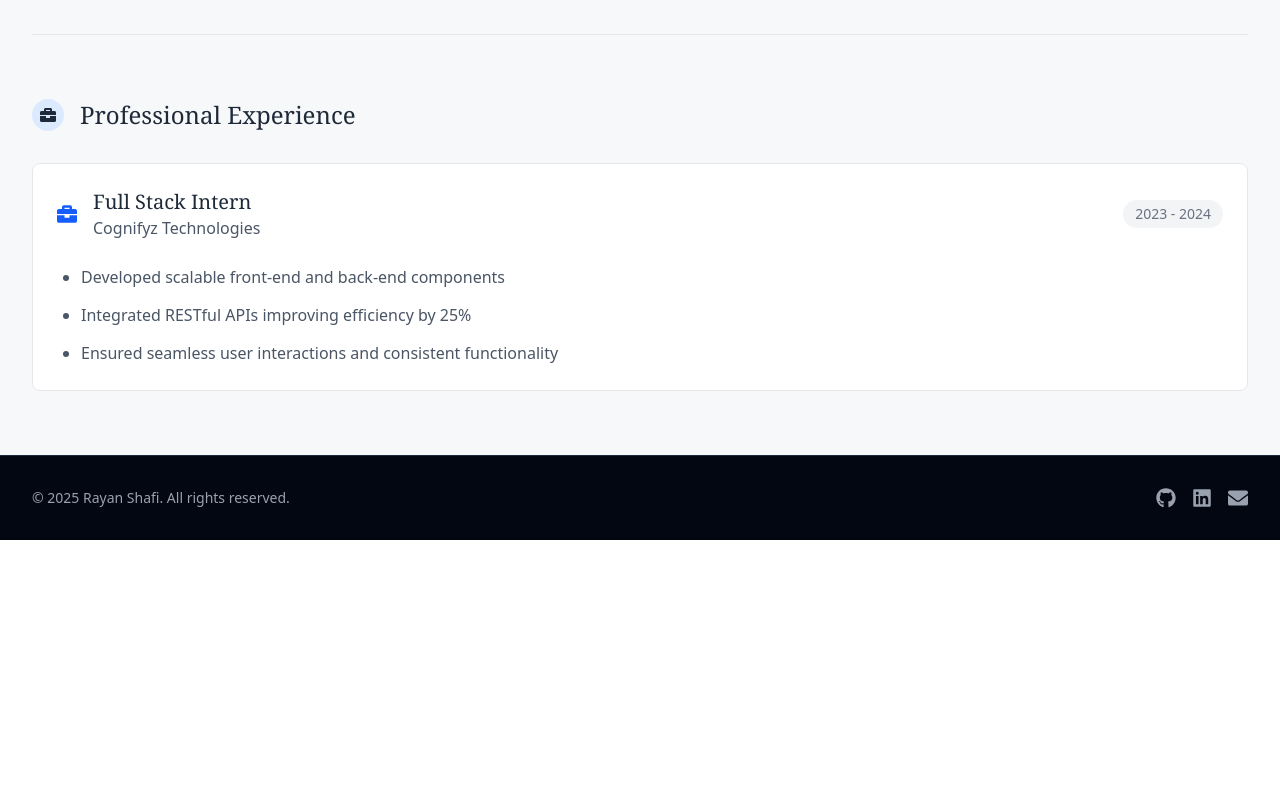
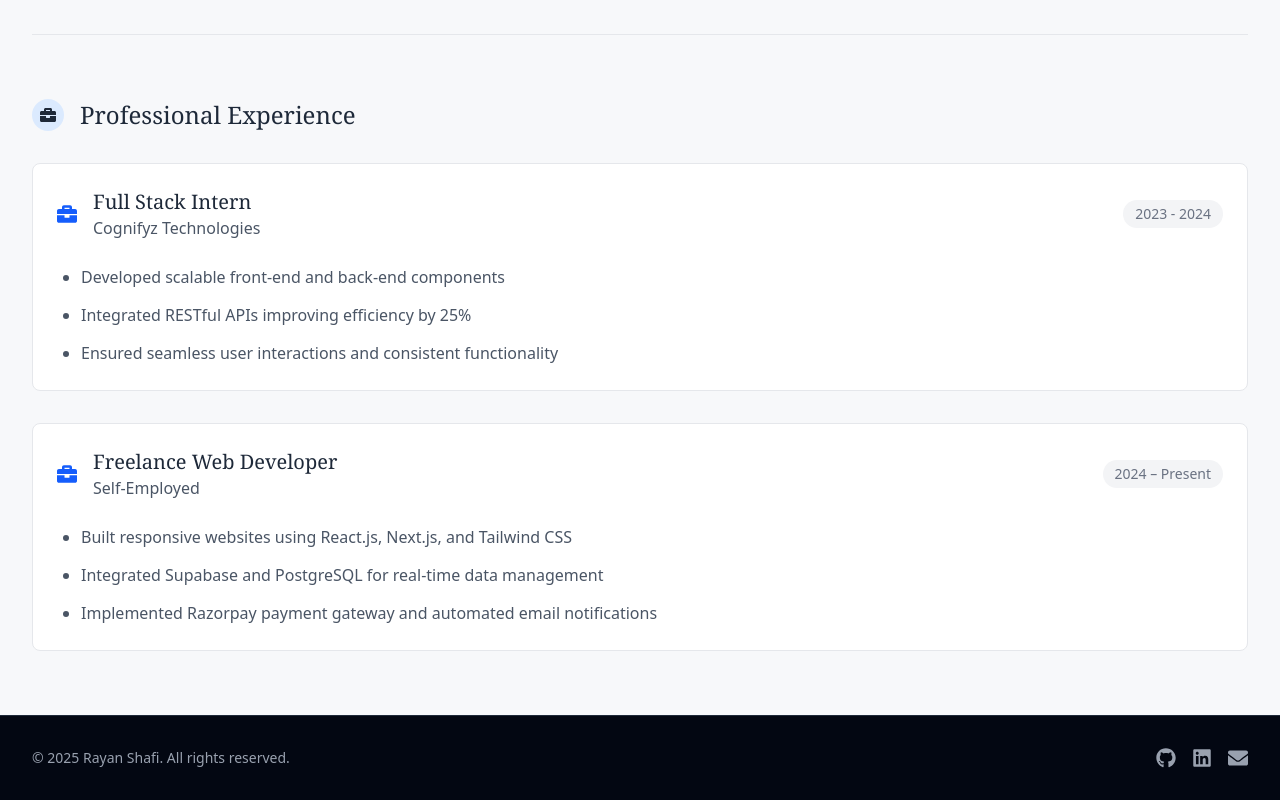
Before and after one commit to reyanshafi/portfolio-website, a Next.js app: page /about in a window 1280 px wide. Shown: the part 1055-1855 px from the top of the page. Before the commit the page ends 1595 px from the top, so only its background shows below. Built offline with nearby package versions, Linux system fonts and the light colour scheme.

Commit message:
modified experience

```diff
--- a/components/Hero.jsx
+++ b/components/Hero.jsx
@@ -89,7 +89,7 @@ export default function Hero() {
             animate={{ opacity: 1, x: 0 }}
             transition={{ duration: 0.6, ease: 'easeOut', delay: 0.2 }}
           >
-            <div className="w-64 h-64 sm:w-72 sm:h-72 rounded-full overflow-hidden border-4 border-gray-200 shadow-xl mx-auto">
+            <div className="w-64  h-64 sm:w-72 sm:h-72 rounded-full overflow-hidden border-4 border-gray-200 shadow-xl mx-auto">
               <Image
                 src="/assets/pic.png"
                 alt="Portrait of Rayan Shafi"
--- a/pages/about.jsx
+++ b/pages/about.jsx
@@ -72,6 +72,7 @@ const skills = [
   },
 ];
 
+// Added Freelance entry here
 const experiences = [
   {
     role: "Full Stack Intern",
@@ -79,12 +80,25 @@ const experiences = [
     icon: <FaBriefcase className="text-blue-600 text-xl" />,
     period: "2023 - 2024",
     points: [
-      "Developed scalable front-end and back-end components",
+      "Developed scalable front‑end and back‑end components",
       "Integrated RESTful APIs improving efficiency by 25%",
       "Ensured seamless user interactions and consistent functionality",
     ],
   },
+  {
+    role: "Freelance Web Developer",
+    company: "Self‑Employed",
+    icon: <FaBriefcase className="text-blue-600 text-xl" />,
+    period: "2024 – Present",
+    points: [
+      "Built responsive websites using React.js, Next.js, and Tailwind CSS",
+      "Integrated Supabase and PostgreSQL for real‑time data management",
+      "Implemented Razorpay payment gateway and automated email notifications",
+    ],
+  },
 ];
+
+
 
 export default function About() {
   const iconMap = useIconMap();
@@ -100,7 +114,7 @@ export default function About() {
 
   return (
     <>
-    <SEO />
+      <SEO />
       <Navbar />
       <main className="bg-[#f7f8fa] text-gray-800 min-h-screen">
         {/* Hero Section */}
@@ -180,7 +194,7 @@ export default function About() {
             </div>
           </motion.section>
 
-          {/* Experience */}
+          {/* Professional Experience */}
           <motion.section
             initial="hidden"
             whileInView="visible"
```
